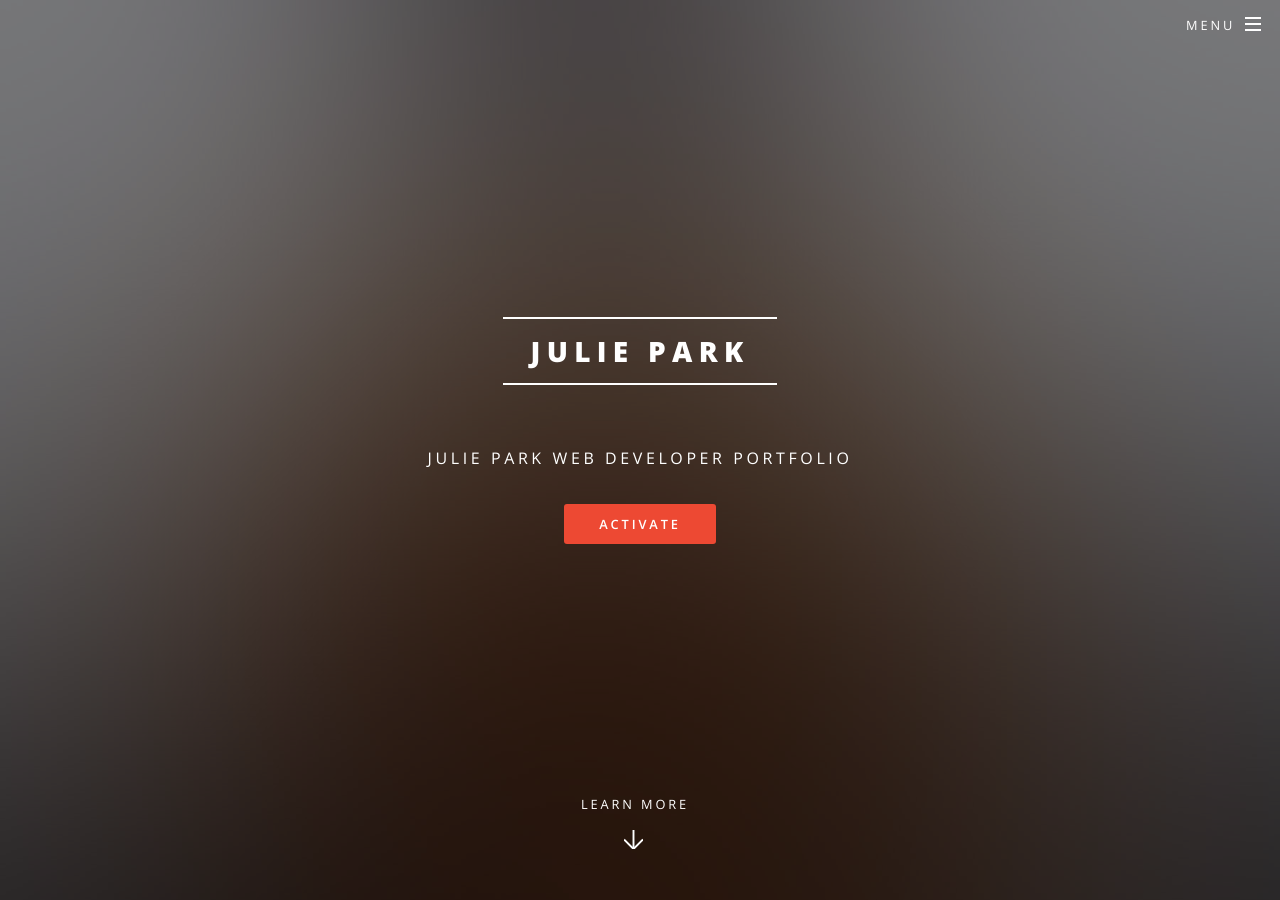
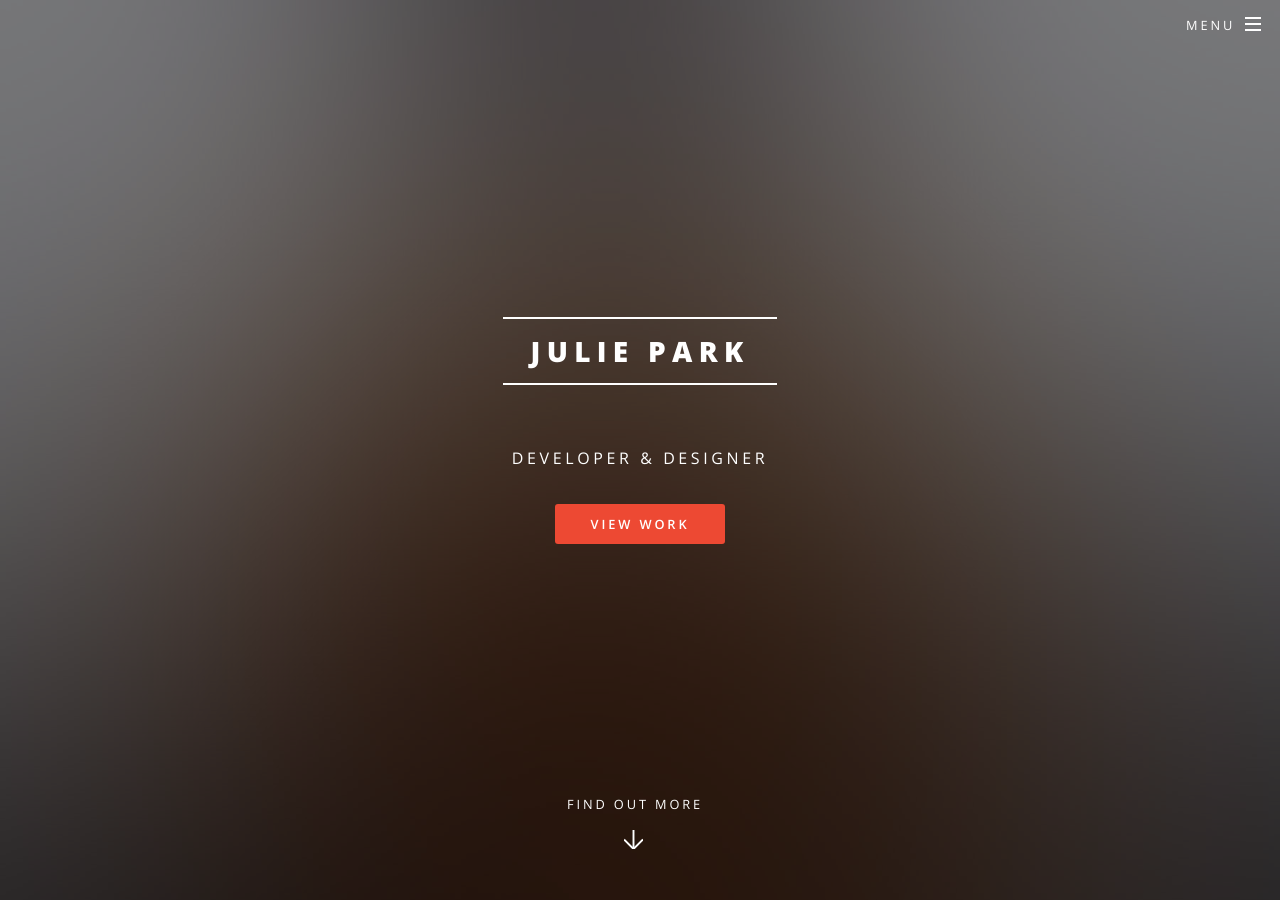
Before and after one commit to jspark721/jp-portfolio, a Jekyll site: the page built from index.html, in a window 1280 px wide and 900 px high. Built offline with Jekyll 4.4.1, drawn with Linux system fonts in a browser that asks for light colours; some of the changed text lies outside the part shown.

Commit message:
config changes

```diff
--- a/_config.yml
+++ b/_config.yml
@@ -4,7 +4,7 @@
 # Site settings
 title: Julie Park
 description: |
-  Julie Park Web Developer Portfolio
+  Developer & Designer
 owner: Julie Park
 first_published: 2016
 email: julieparkdev@gmail.com
--- a/_includes/footer.html
+++ b/_includes/footer.html
@@ -21,7 +21,6 @@
     {% endif %}
     {{ thisyear }}
     {% if site.owner %}{{ site.owner }}{% else %}{{ site.title }}{% endif %}</li>
-    <li>Design: <a href="http://html5up.net" target="_blank">HTML5 UP</a></li>
     <li>Built with: <a href="http://jekyllrb.com" target="_blank">Jekyll</a></li>
   </ul>
 </footer>
--- a/index.html
+++ b/index.html
@@ -7,17 +7,17 @@ layout: landing
 							<h2>{{ site.title }}</h2>
 							<p>{{ site.description | markdownify }}</p>
 							<ul class="actions">
-								<li><a href="#" class="button special">Activate</a></li>
+								<li><a href="#" class="button special">View Work</a></li>
 							</ul>
 						</div>
-						<a href="#one" class="more scrolly">Learn More</a>
+						<a href="#one" class="more scrolly">Find out More</a>
 					</section>
 
 				<!-- One -->
 					<section id="one" class="wrapper style1 special">
 						<div class="inner">
 							<header class="major">
-								<h2>Arcu aliquet vel lobortis ata nisl<br />
+								<h2>About Julie<br />
 								eget augue amet aliquet nisl cep donec</h2>
 								<p>Aliquam ut ex ut augue consectetur interdum. Donec amet imperdiet eleifend<br />
 								fringilla tincidunt. Nullam dui leo Aenean mi ligula, rhoncus ullamcorper.</p>
```
Also changed, not shown: css/main.scss (line endings or trailing spaces).
